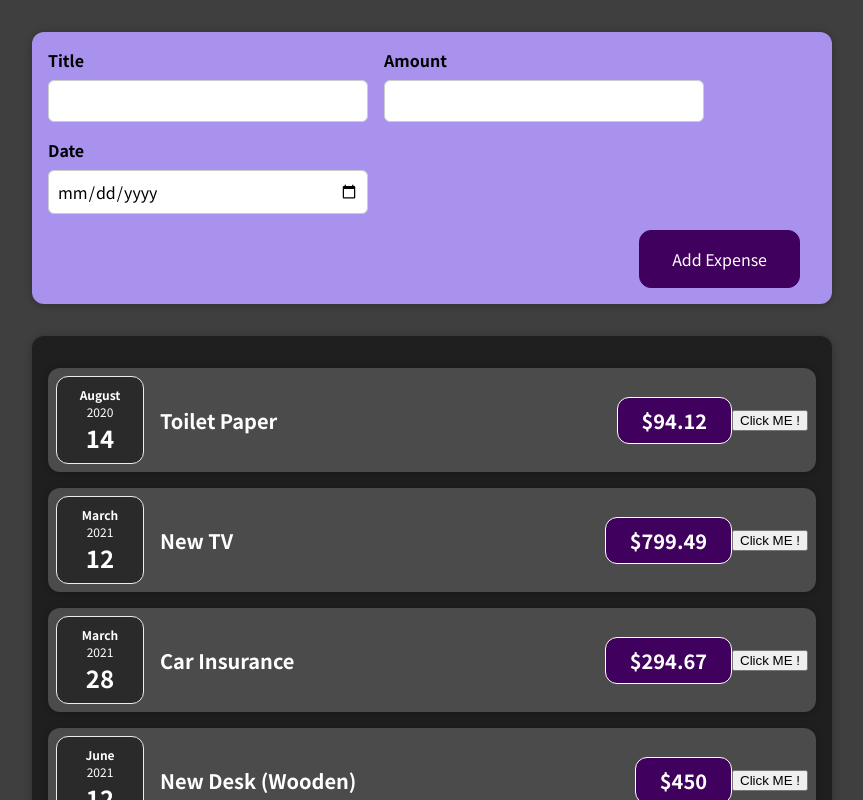
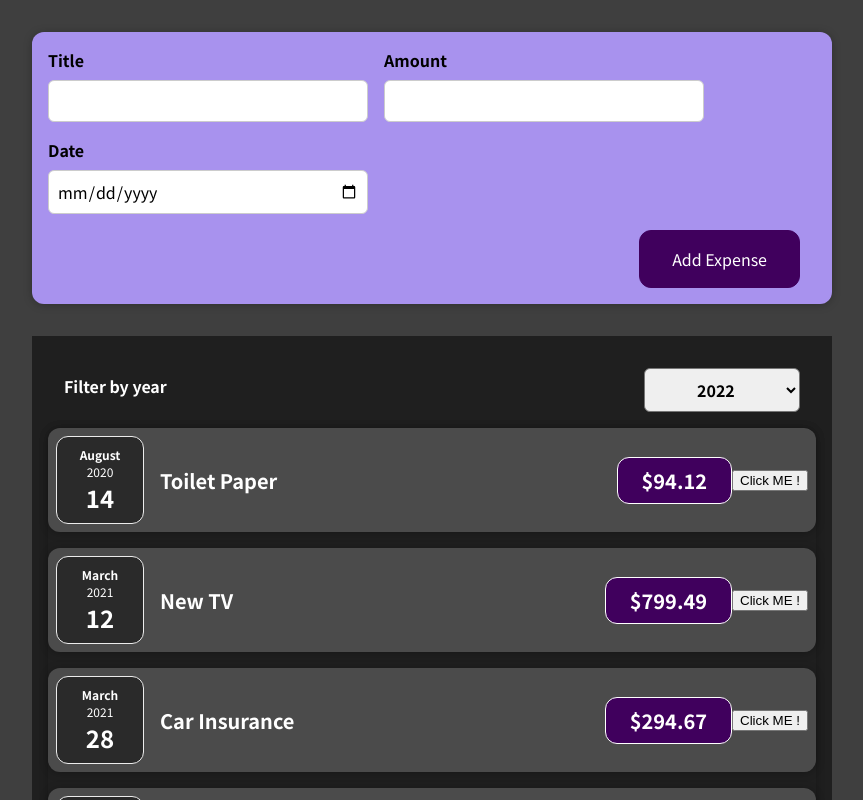
Before and after one commit to sp4chi/React-academind, a React (Create React App) app in the folder Forms/: page / in a window 1280 px wide. Shown: the top 800 px of the page, without its empty margins (208-1071 px from the left). Built offline with nearby package versions, Linux system fonts and the light colour scheme.

Commit message:
-connected ExpensesFilter.jsx to Expenses.jsx

```diff
--- a/Forms/src/components/Expenses/Expenses.js
+++ b/Forms/src/components/Expenses/Expenses.js
@@ -1,12 +1,22 @@
-import React from 'react';
-
+import React, { useState } from 'react';
 import ExpenseItem from './ExpenseItem';
 import Card from '../UI/Card';
 import './Expenses.css';
+import ExpensesFilter from './ExpensesFilter';
 
 const Expenses = (props) => {
+  const [year, setYear] = useState();
+  const getYearHandler = (selectedYear) => {
+    //console.log('year at expense component', year);
+    setYear(selectedYear);
+
+  };
   return (
-    <Card className="expenses">
+    <div className="expenses">
+      <ExpensesFilter year={getYearHandler} />
+
+      <Card >
+
         <ExpenseItem
           title={props.items[0].title}
           amount={props.items[0].amount}
@@ -28,6 +38,7 @@ const Expenses = (props) => {
           date={props.items[3].date}
         />
       </Card>
+    </div>
   );
 }
 
```
Lines whose indentation alone changed are shown as unchanged.
